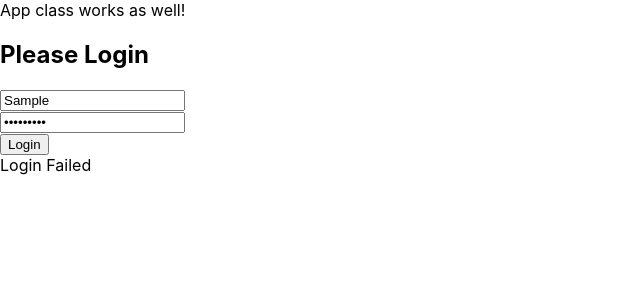
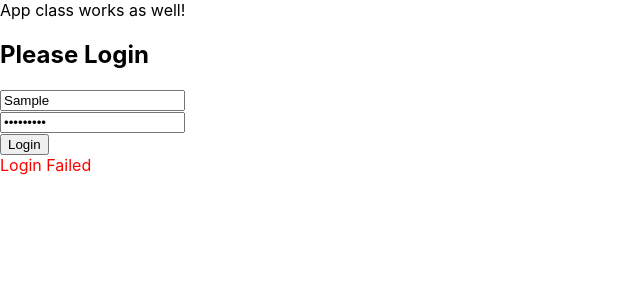
Before and after one commit to AlexKomanov/space-finder-frontend, a React (Create React App) app: page / in a window 1280 px wide. Both pictures are taken after typing "Sample", "Sample123" into the empty fields and a click on the input "Login". Shown: the top 300 px of the page, without its empty margins (0-640 px from the left). Built offline with nearby package versions, Linux system fonts and the light colour scheme.

Commit message:
AK - Adding style of color to messages

```diff
--- a/src/components/Login.tsx
+++ b/src/components/Login.tsx
@@ -53,10 +53,10 @@ export class Login extends React.Component<LoginProps, LoginState> {
     let loginMessage: any;
     if(this.state.loginAttempted){
       if(this.state.loginSuccesfull) {
-        loginMessage = <label>Login Successfull</label>
+        loginMessage = <label style={{color: "green"}}>Login Successfull</label>
       }
       else {
-        loginMessage = <label>Login Failed</label>
+        loginMessage = <label style={{color: "red"}}>Login Failed</label>
       }
     }
     return(
```
